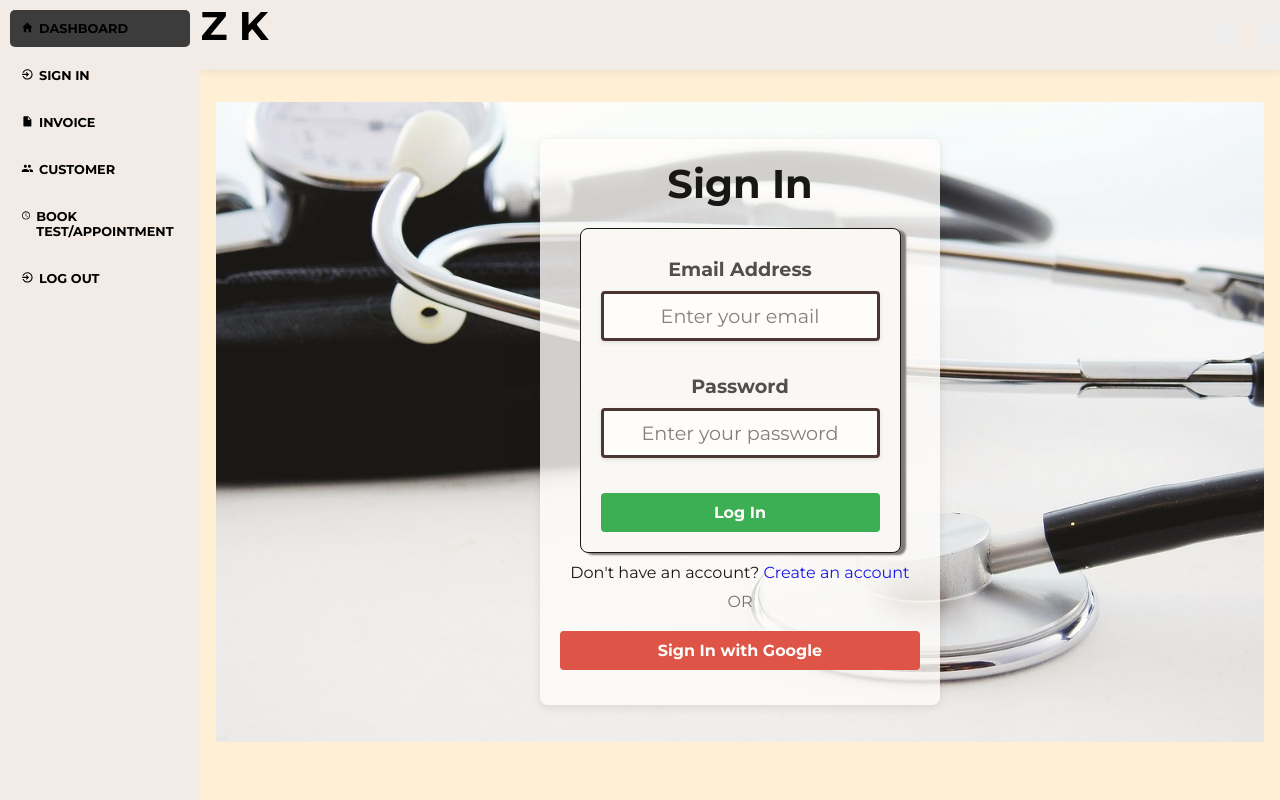
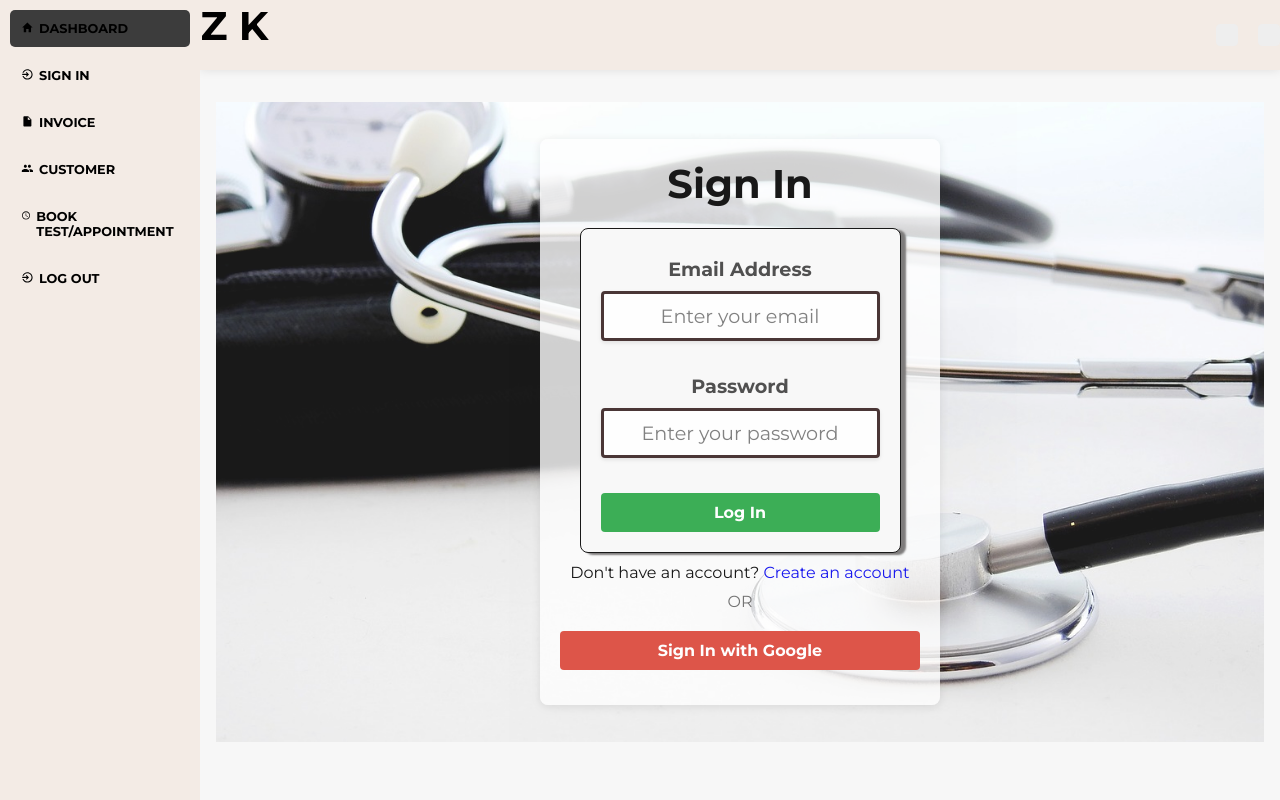
Before and after one commit to rzzdr/healthcare-management-system, a React (Vite) app: page /signin in a window 1280 px wide. Built offline with nearby package versions, Linux system fonts and the light colour scheme.

Commit message:
Update App.css

```diff
--- a/src/App.css
+++ b/src/App.css
@@ -1,4 +1,4 @@
 .app {
     display: flex;
-    background-color: papayawhip
+    background-color: #f7f7f7;
 }
```
